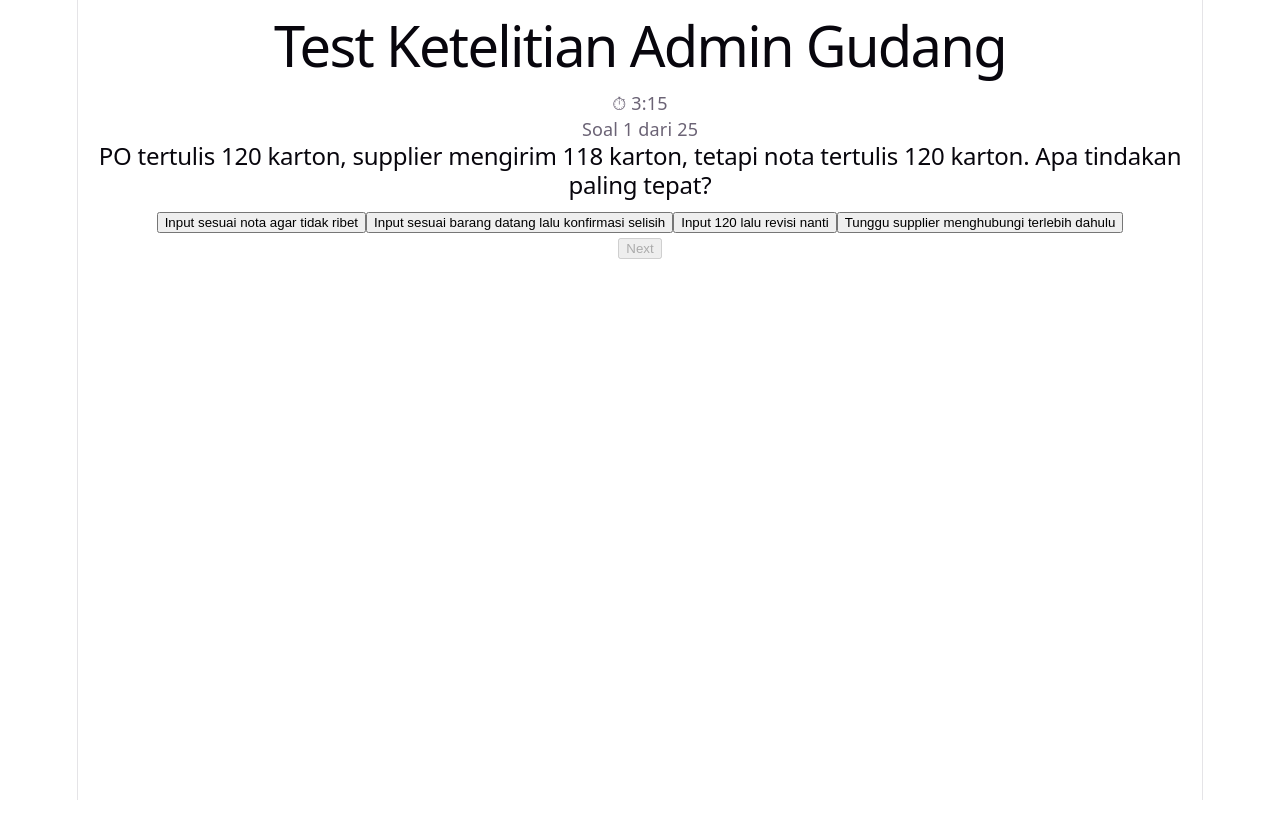
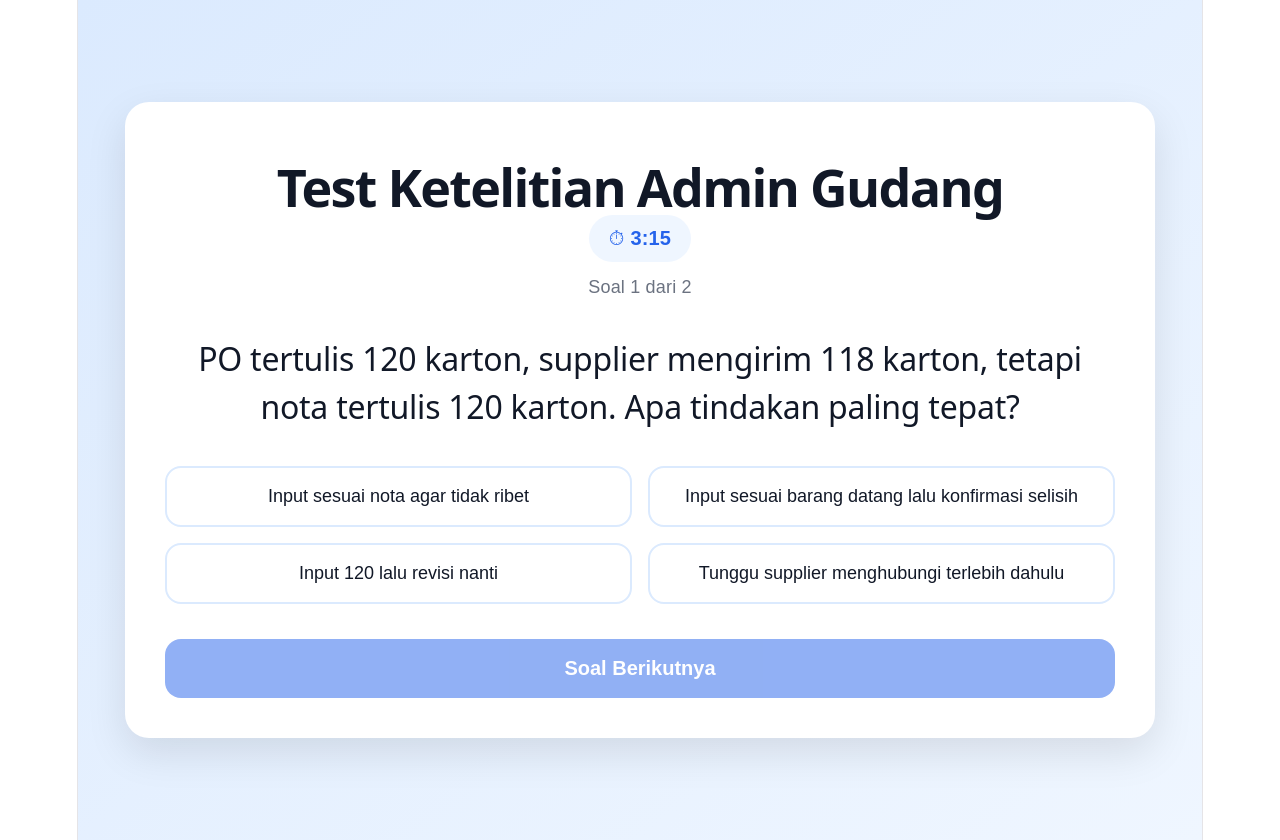
Before and after one commit to devilslayer79/test-admin, a React (Vite) app: page / in a window 1280 px wide. Before the commit the page ends 800 px from the top, so only its background shows below. Built offline with nearby package versions, Linux system fonts and the light colour scheme.

Commit message:
improve UI

```diff
--- a/src/App.jsx
+++ b/src/App.jsx
@@ -1,287 +1,34 @@
 import React, { useEffect, useState } from 'react';
 
-export default function KetelitianTestWebsite() {
+export default function App() {
   const questions = [
     {
       id: 1,
-      text: "PO tertulis 120 karton, supplier mengirim 118 karton, tetapi nota tertulis 120 karton. Apa tindakan paling tepat?",
+      text: 'PO tertulis 120 karton, supplier mengirim 118 karton, tetapi nota tertulis 120 karton. Apa tindakan paling tepat?',
       options: [
-        "Input sesuai nota agar tidak ribet",
-        "Input sesuai barang datang lalu konfirmasi selisih",
-        "Input 120 lalu revisi nanti",
-        "Tunggu supplier menghubungi terlebih dahulu"
+        'Input sesuai nota agar tidak ribet',
+        'Input sesuai barang datang lalu konfirmasi selisih',
+        'Input 120 lalu revisi nanti',
+        'Tunggu supplier menghubungi terlebih dahulu'
       ],
       answer: 1
     },
     {
       id: 2,
-      text: "Saat input nota, total sistem berbeda Rp 2.000 dari nota supplier. Apa tindakan terbaik?",
+      text: 'Saat input nota, total sistem berbeda Rp 2.000 dari nota supplier. Apa tindakan terbaik?',
       options: [
-        "Biarkan karena selisih kecil",
-        "Cek ulang qty, harga, dan diskon sebelum save",
-        "Sesuaikan manual tanpa cek",
-        "Input sesuai feeling paling mendekati"
+        'Biarkan karena selisih kecil',
+        'Cek ulang qty, harga, dan diskon sebelum save',
+        'Sesuaikan manual tanpa cek',
+        'Input sesuai feeling paling mendekati'
       ],
       answer: 1
-    },
-    {
-      id: 3,
-      text: "Ada dua nota dengan nomor hampir sama dan nominal mirip. Apa risiko terbesar jika tidak teliti?",
-      options: [
-        "Data supplier terlambat",
-        "Terjadi double input pembelian",
-        "Gudang menjadi penuh",
-        "Barang menjadi expired"
-      ],
-      answer: 1
-    },
-    {
-      id: 4,
-      text: "Supplier meminta nota segera diinput, tetapi fisik barang belum dicek gudang. Apa tindakan terbaik?",
-      options: [
-        "Langsung input agar supplier senang",
-        "Input sebagian dulu tanpa konfirmasi",
-        "Tunggu verifikasi fisik sebelum final input",
-        "Input semua lalu edit nanti"
-      ],
-      answer: 2
-    },
-    {
-      id: 5,
-      text: "Jika qty di nota menggunakan dus, tetapi gudang menghitung dalam pcs, apa yang harus dilakukan?",
-      options: [
-        "Input langsung tanpa konversi",
-        "Pastikan konversi satuan benar sebelum input",
-        "Gunakan perkiraan",
-        "Ikuti qty paling kecil"
-      ],
-      answer: 1
-    },
-    {
-      id: 6,
-      text: "Apa risiko terbesar jika admin terlalu fokus cepat tetapi jarang cek ulang?",
-      options: [
-        "Kerja cepat terlihat bagus",
-        "Kesalahan data bisa mempengaruhi stok dan laporan",
-        "Supplier menjadi lebih cepat kirim",
-        "Gudang menjadi lebih kosong"
-      ],
-      answer: 1
-    },
-    {
-      id: 7,
-      text: "Supplier mengirim bonus 2 karton tanpa tercantum di nota. Apa tindakan paling tepat?",
-      options: [
-        "Input sebagai pembelian biasa",
-        "Abaikan bonus tersebut",
-        "Konfirmasi status bonus sebelum input",
-        "Tambahkan qty diam-diam"
-      ],
-      answer: 2
-    },
-    {
-      id: 8,
-      text: "Saat tekanan kerja tinggi, apa prioritas utama admin pembelian?",
-      options: [
-        "Selesaikan cepat tanpa cek",
-        "Menunggu pekerjaan berkurang",
-        "Menjaga ketelitian sambil mengatur prioritas",
-        "Input berdasarkan perkiraan"
-      ],
-      answer: 2
-    },
-    {
-      id: 9,
-      text: "Jika supplier menyangkal adanya selisih barang, langkah paling profesional adalah?",
-      options: [
-        "Memaksa supplier mengaku",
-        "Menunjukkan data penerimaan dan nota secara jelas",
-        "Diam agar masalah selesai",
-        "Langsung batalkan kerja sama"
-      ],
-      answer: 1
-    },
-    {
-      id: 10,
-      text: "Apa dampak jika salah input satu digit harga beli barang?",
-      options: [
-        "Tidak terlalu berpengaruh",
-        "Bisa mempengaruhi margin dan laporan keuntungan",
-        "Hanya supplier yang rugi",
-        "Gudang menjadi lebih lambat"
-      ],
-      answer: 1
-    },
-    {
-      id: 11,
-      text: "Terdapat barang dengan nama hampir sama: 'Teh Pucuk 350ml' dan 'Teh Pucuk 330ml'. Apa tindakan terbaik?",
-      options: [
-        "Input yang paling sering dibeli",
-        "Samakan saja karena mirip",
-        "Cek barcode atau detail produk sebelum input",
-        "Input acak lalu revisi"
-      ],
-      answer: 2
-    },
-    {
-      id: 12,
-      text: "Jika nota supplier sulit dibaca, apa yang paling tepat dilakukan?",
-      options: [
-        "Menebak isi nota",
-        "Konfirmasi ulang sebelum input",
-        "Input sesuai perkiraan harga",
-        "Lewati barang yang tidak jelas"
-      ],
-      answer: 1
-    },
-    {
-      id: 13,
-      text: "Apa risiko jika admin tidak mengecek diskon pembelian dari supplier?",
-      options: [
-        "Perusahaan bisa rugi atau laba tidak akurat",
-        "Supplier menjadi marah",
-        "Barang menjadi rusak",
-        "Gudang menjadi penuh"
-      ],
-      answer: 0
-    },
-    {
-      id: 14,
-      text: "Dalam kondisi nota menumpuk, bagaimana cara kerja paling efektif?",
-      options: [
-        "Kerjakan yang paling mudah saja",
-        "Kerjakan acak agar cepat selesai",
-        "Prioritaskan sambil tetap cek detail data",
-        "Input semua tanpa cek lalu revisi"
-      ],
-      answer: 2
-    },
-    {
-      id: 15,
-      text: "Jika ditemukan selisih stok setelah input pembelian, apa langkah pertama?",
-      options: [
-        "Mengubah stok manual tanpa cek",
-        "Cek histori transaksi dan nota terkait",
-        "Menghapus transaksi terbaru",
-        "Menyalahkan gudang"
-      ],
-      answer: 1
-    },
-    {
-      id: 16,
-      text: "Apa alasan pentingnya mencocokkan PO, nota, dan barang datang?",
-      options: [
-        "Agar pekerjaan terlihat lama",
-        "Untuk memastikan data dan barang sesuai",
-        "Karena supplier meminta",
-        "Agar gudang lebih sibuk"
-      ],
-      answer: 1
-    },
-    {
-      id: 17,
-      text: "Jika ada barang rusak tetapi supplier meminta tetap diinput penuh, apa tindakan terbaik?",
-      options: [
-        "Input penuh agar cepat selesai",
-        "Tolak seluruh barang tanpa laporan",
-        "Catat kerusakan dan konfirmasi prosedur retur",
-        "Kurangi qty diam-diam"
-      ],
-      answer: 2
-    },
-    {
-      id: 18,
-      text: "Saat melakukan input cepat, apa kebiasaan yang paling membantu mengurangi error?",
-      options: [
-        "Tidak melihat ulang data",
-        "Menghafal harga barang",
-        "Melakukan pengecekan singkat sebelum save",
-        "Langsung print setelah input"
-      ],
-      answer: 2
-    },
-    {
-      id: 19,
-      text: "Jika supplier memberikan revisi nota setelah data terinput, apa tindakan yang benar?",
-      options: [
-        "Biarkan data lama",
-        "Edit tanpa menyimpan bukti",
-        "Verifikasi revisi lalu update data sesuai prosedur",
-        "Hapus semua transaksi"
-      ],
-      answer: 2
-    },
-    {
-      id: 20,
-      text: "Apa ciri admin pembelian yang paling baik dalam pekerjaan sehari-hari?",
-      options: [
-        "Cepat tetapi sering salah",
-        "Teliti, konsisten, dan mampu komunikasi dengan baik",
-        "Jarang bertanya walaupun bingung",
-        "Mengandalkan hafalan tanpa cek data"
-      ],
-      answer: 1
-    },
-    {
-      id: 21,
-      text: "Supplier mengirim 120 karton, tetapi PO hanya 100 karton. Apa tindakan terbaik?",
-      options: [
-        "Terima semua tanpa cek",
-        "Tolak seluruh barang",
-        "Konfirmasi selisih ke supplier dan atasan",
-        "Input sesuai barang datang"
-      ],
-      answer: 2
-    },
-    {
-      id: 22,
-      text: "Jika supplier meminta pembayaran dipercepat tetapi data pembelian masih belum lengkap, apa tindakan terbaik?",
-      options: [
-        "Langsung proses pembayaran agar supplier tidak marah",
-        "Menunggu tanpa memberi kabar",
-        "Pastikan dokumen dan data pembelian valid sebelum diproses",
-        "Menyuruh gudang memutuskan sendiri"
-      ],
-      answer: 2
-    },
-    {
-      id: 23,
-      text: "Saat input pembelian, ditemukan barcode barang berbeda tetapi nama barang hampir sama. Apa risiko terbesar jika diabaikan?",
-      options: [
-        "Laporan penjualan bisa salah produk",
-        "Supplier terlambat kirim",
-        "Gudang menjadi kosong",
-        "Tidak ada dampak"
-      ],
-      answer: 0
-    },
-    {
-      id: 24,
-      text: "Jika ditemukan selisih total Rp 50.000 antara nota dan sistem, apa yang harus dilakukan?",
-      options: [
-        "Biarkan karena nominal kecil",
-        "Cari sumber selisih sebelum save",
-        "Kurangi qty barang",
-        "Hapus transaksi"
-      ],
-      answer: 1
-    },
-    {
-      id: 25,
-      text: "Apa tindakan terbaik jika supplier menyangkal kesalahan pengiriman barang?",
-      options: [
-        "Marah kepada supplier",
-        "Diam dan menerima kerugian",
-        "Tunjukkan bukti nota, PO, dan data penerimaan dengan sopan",
-        "Langsung blacklist supplier"
-      ],
-      answer: 2
     }
   ];
 
   const [currentQuestion, setCurrentQuestion] = useState(0);
+  const [selectedAnswer, setSelectedAnswer] = useState(null);
   const [score, setScore] = useState(0);
-  const [selected, setSelected] = useState(null);
   const [finished, setFinished] = useState(false);
   const [timeLeft, setTimeLeft] = useState(200);
 
@@ -299,78 +46,53 @@ export default function KetelitianTestWebsite() {
   }, [timeLeft]);
 
   const handleNext = () => {
-    if (selected === questions[currentQuestion].answer) {
-      setScore(score + 20);
+    if (selectedAnswer === questions[currentQuestion].answer) {
+      setScore((prev) => prev + 1);
     }
 
-    setSelected(null);
-
     if (currentQuestion + 1 < questions.length) {
-      setCurrentQuestion(currentQuestion + 1);
+      setCurrentQuestion((prev) => prev + 1);
+      setSelectedAnswer(null);
     } else {
       setFinished(true);
     }
   };
 
-  const formatTime = (seconds) => {
-    const min = Math.floor(seconds / 60);
-    const sec = seconds % 60;
-    return `${min}:${sec.toString().padStart(2, '0')}`;
+  const percentage = Math.round((score / questions.length) * 100);
+
+  const getResult = () => {
+    if (percentage >= 96) return 'Sangat Teliti & Sangat Layak';
+    if (percentage >= 80) return 'Baik & Layak';
+    if (percentage >= 65) return 'Cukup, Perlu Pembinaan';
+    if (percentage >= 50) return 'Kurang Teliti';
+    return 'Tidak Direkomendasikan';
   };
 
+  const formatTime = (seconds) => {
+    const minutes = Math.floor(seconds / 60);
+    const remainingSeconds = seconds % 60;
+    return `${minutes}:${remainingSeconds.toString().padStart(2, '0')}`;
+  };
+
+  if (finished) {
     return (
-    <div className="min-h-screen bg-gray-100 p-6 flex items-center justify-center">
-      <div className="bg-white shadow-2xl rounded-3xl p-8 w-full max-w-2xl">
-        <div className="flex justify-between items-center mb-6">
-          <h1 className="text-3xl font-bold">Test Ketelitian Admin Gudang</h1>
-          <div className="text-lg font-semibold text-red-600">
-            ⏱ {formatTime(timeLeft)}
-          </div>
+      <div style={styles.page}>
+        <div style={styles.resultCard}>
+          <h1 style={styles.resultTitle}>Hasil Test</h1>
+
+          <div style={styles.scoreCircle}>
+            <span style={styles.scoreText}>{percentage}%</span>
           </div>
 
-        {!finished ? (
-          <div>
-            <div className="mb-4 text-sm text-gray-500">
-              Soal {currentQuestion + 1} dari {questions.length}
-            </div>
+          <h2 style={styles.resultStatus}>{getResult()}</h2>
 
-            <h2 className="text-xl font-semibold mb-6">
-              {questions[currentQuestion].text}
-            </h2>
+          <p style={styles.resultDetail}>
+            Jawaban benar: {score} dari {questions.length} soal
+          </p>
 
-            <div className="space-y-3">
-              {questions[currentQuestion].options.map((option, index) => (
-                <button
-                  key={index}
-                  onClick={() => setSelected(index)}
-                  className={`w-full text-left p-4 rounded-2xl border transition-all ${
-                    selected === index
-                      ? 'bg-blue-100 border-blue-500'
-                      : 'bg-gray-50 hover:bg-gray-100'
-                  }`}
-                >
-                  {option}
-                </button>
-              ))}
-            </div>
-
-            <button
-              onClick={handleNext}
-              disabled={selected === null}
-              className="mt-6 w-full bg-black text-white py-3 rounded-2xl font-semibold hover:opacity-90 disabled:opacity-50"
-            >
-              {currentQuestion + 1 === questions.length ? 'Selesai' : 'Next'}
-            </button>
-          </div>
-        ) : (
-          <div className="text-center">
-            <h2 className="text-3xl font-bold mb-4">Test Selesai</h2>
-            <p className="text-xl mb-6">Nilai Kandidat:</p>
-            <div className="text-6xl font-bold text-blue-600 mb-6">{score}</div>
-
-            <div className="bg-gray-100 rounded-2xl p-4 text-left">
-              <h3 className="font-bold mb-2">Penilaian:</h3>
-              <ul className="space-y-2 text-gray-700">
+          <div style={styles.gradingBox}>
+            <h3>Kriteria Penilaian</h3>
+            <ul>
               <li>96 - 100 : Sangat Teliti & Sangat Layak</li>
               <li>80 - 95 : Baik & Layak</li>
               <li>65 - 79 : Cukup, Perlu Pembinaan</li>
@@ -379,8 +101,202 @@ export default function KetelitianTestWebsite() {
             </ul>
           </div>
         </div>
-        )}
+      </div>
+    );
+  }
+
+  return (
+    <div style={styles.page}>
+      <div style={styles.card}>
+        <div style={styles.header}>
+          <h1 style={styles.title}>Test Ketelitian Admin Gudang</h1>
+
+          <div style={styles.timerBox}>
+            ⏱ {formatTime(timeLeft)}
+          </div>
+
+          <p style={styles.questionNumber}>
+            Soal {currentQuestion + 1} dari {questions.length}
+          </p>
+        </div>
+
+        <div style={styles.questionBox}>
+          <h2 style={styles.questionText}>
+            {questions[currentQuestion].text}
+          </h2>
+
+          <div style={styles.optionsContainer}>
+            {questions[currentQuestion].options.map((option, index) => (
+              <button
+                key={index}
+                onClick={() => setSelectedAnswer(index)}
+                style={{
+                  ...styles.optionButton,
+                  backgroundColor:
+                    selectedAnswer === index ? '#2563eb' : '#ffffff',
+                  color: selectedAnswer === index ? '#ffffff' : '#111827'
+                }}
+              >
+                {option}
+              </button>
+            ))}
+          </div>
+        </div>
+
+        <button
+          onClick={handleNext}
+          disabled={selectedAnswer === null}
+          style={{
+            ...styles.nextButton,
+            opacity: selectedAnswer === null ? 0.5 : 1,
+            cursor: selectedAnswer === null ? 'not-allowed' : 'pointer'
+          }}
+        >
+          {currentQuestion + 1 === questions.length
+            ? 'Selesai'
+            : 'Soal Berikutnya'}
+        </button>
       </div>
     </div>
   );
 }
+
+const styles = {
+  page: {
+    minHeight: '100vh',
+    background: 'linear-gradient(to bottom right, #dbeafe, #eff6ff)',
+    display: 'flex',
+    justifyContent: 'center',
+    alignItems: 'center',
+    padding: '20px',
+    fontFamily: 'Arial, sans-serif'
+  },
+
+  card: {
+    width: '100%',
+    maxWidth: '950px',
+    backgroundColor: '#ffffff',
+    borderRadius: '24px',
+    padding: '40px',
+    boxShadow: '0 15px 40px rgba(0,0,0,0.1)'
+  },
+
+  header: {
+    textAlign: 'center',
+    marginBottom: '35px'
+  },
+
+  title: {
+    fontSize: '52px',
+    fontWeight: 'bold',
+    marginBottom: '15px',
+    color: '#111827'
+  },
+
+  timerBox: {
+    display: 'inline-block',
+    backgroundColor: '#eff6ff',
+    color: '#2563eb',
+    padding: '10px 20px',
+    borderRadius: '999px',
+    fontWeight: 'bold',
+    fontSize: '20px',
+    marginBottom: '12px'
+  },
+
+  questionNumber: {
+    fontSize: '18px',
+    color: '#6b7280'
+  },
+
+  questionBox: {
+    marginBottom: '35px'
+  },
+
+  questionText: {
+    fontSize: '32px',
+    lineHeight: '1.5',
+    textAlign: 'center',
+    color: '#111827',
+    marginBottom: '35px'
+  },
+
+  optionsContainer: {
+    display: 'grid',
+    gridTemplateColumns: '1fr 1fr',
+    gap: '16px'
+  },
+
+  optionButton: {
+    padding: '18px',
+    borderRadius: '16px',
+    border: '2px solid #dbeafe',
+    fontSize: '18px',
+    fontWeight: '500',
+    transition: '0.2s',
+    cursor: 'pointer'
+  },
+
+  nextButton: {
+    width: '100%',
+    padding: '18px',
+    backgroundColor: '#2563eb',
+    color: '#ffffff',
+    border: 'none',
+    borderRadius: '16px',
+    fontSize: '20px',
+    fontWeight: 'bold'
+  },
+
+  resultCard: {
+    width: '100%',
+    maxWidth: '650px',
+    backgroundColor: '#ffffff',
+    borderRadius: '24px',
+    padding: '40px',
+    textAlign: 'center',
+    boxShadow: '0 15px 40px rgba(0,0,0,0.1)'
+  },
+
+  resultTitle: {
+    fontSize: '42px',
+    marginBottom: '25px'
+  },
+
+  scoreCircle: {
+    width: '180px',
+    height: '180px',
+    borderRadius: '50%',
+    backgroundColor: '#2563eb',
+    display: 'flex',
+    justifyContent: 'center',
+    alignItems: 'center',
+    margin: '0 auto 25px auto'
+  },
+
+  scoreText: {
+    color: '#ffffff',
+    fontSize: '48px',
+    fontWeight: 'bold'
+  },
+
+  resultStatus: {
+    fontSize: '28px',
+    marginBottom: '10px',
+    color: '#111827'
+  },
+
+  resultDetail: {
+    fontSize: '18px',
+    color: '#6b7280',
+    marginBottom: '30px'
+  },
+
+  gradingBox: {
+    backgroundColor: '#f9fafb',
+    padding: '20px',
+    borderRadius: '16px',
+    textAlign: 'left',
+    lineHeight: '1.8'
+  }
+};
```
Lines whose indentation alone changed are shown as unchanged.
